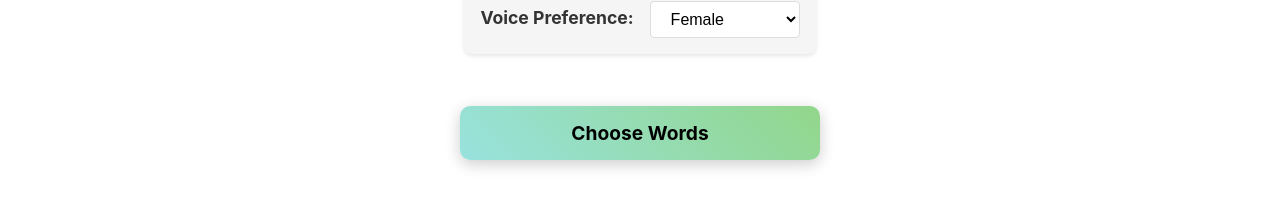
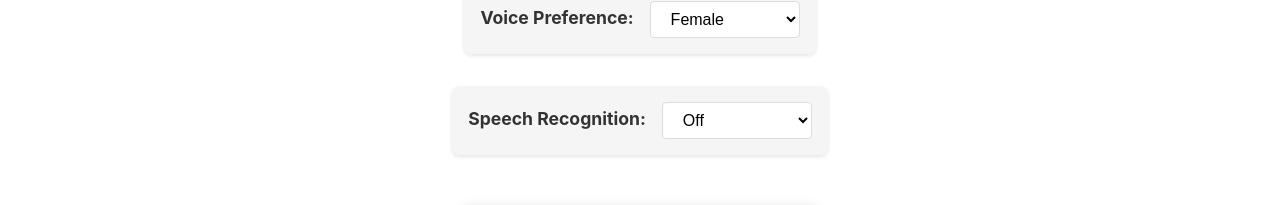
Before and after one commit to allipo/language-app, a React (Create React App) app: page / in a window 1280 px wide. Shown: the part 365-570 px from the top of the page. Built offline with nearby package versions, Linux system fonts and the light colour scheme; no server answers.

Commit message:
adding speech recognition toggle

```diff
--- a/src/context/LanguageContext.js
+++ b/src/context/LanguageContext.js
@@ -27,11 +27,17 @@ export function LanguageProvider({ children }) {
     return saved || 'Female';
   });
 
+  const [speechRecognition, setSpeechRecognition] = useState(() => {
+    const saved = localStorage.getItem('speechRecognition');
+    return saved ? JSON.parse(saved) : false;
+  });
+
   useEffect(() => {
     localStorage.setItem('selectedLanguage', JSON.stringify(selectedLanguage));
     localStorage.setItem('beginnerMode', JSON.stringify(beginnerMode));
     localStorage.setItem('voicePreference', voicePreference);
-  }, [selectedLanguage, beginnerMode, voicePreference]);
+    localStorage.setItem('speechRecognition', JSON.stringify(speechRecognition));
+  }, [selectedLanguage, beginnerMode, voicePreference, speechRecognition]);
 
   return (
     <LanguageContext.Provider value={{
@@ -41,7 +47,9 @@ export function LanguageProvider({ children }) {
       beginnerMode,
       setBeginnerMode,
       voicePreference,
-      setVoicePreference
+      setVoicePreference,
+      speechRecognition,
+      setSpeechRecognition
     }}>
       {children}
     </LanguageContext.Provider>
--- a/src/pages/Home.js
+++ b/src/pages/Home.js
@@ -4,7 +4,7 @@ import { Link } from 'react-router-dom';
 import './Home.css';
 
 function Home() {
-  const { selectedLanguage, setSelectedLanguage, availableLanguages, beginnerMode, setBeginnerMode, voicePreference, setVoicePreference } = useLanguage();
+  const { selectedLanguage, setSelectedLanguage, availableLanguages, beginnerMode, setBeginnerMode, voicePreference, setVoicePreference, speechRecognition, setSpeechRecognition } = useLanguage();
 
   return (
     <div>
@@ -48,6 +48,17 @@ function Home() {
           <option value="Male">Male</option>
         </select>
       </div>
+      <div className="language-selector">
+        <label htmlFor="speech-recognition">Speech Recognition: </label>
+        <select
+          id="speech-recognition"
+          value={speechRecognition ? "On" : "Off"}
+          onChange={(e) => setSpeechRecognition(e.target.value === "On")}
+        >
+          <option value="Off">Off</option>
+          <option value="On">On</option>
+        </select>
+      </div>
       <Link to="/learn" className="shiny-button">
         Choose Words
       </Link>
```
